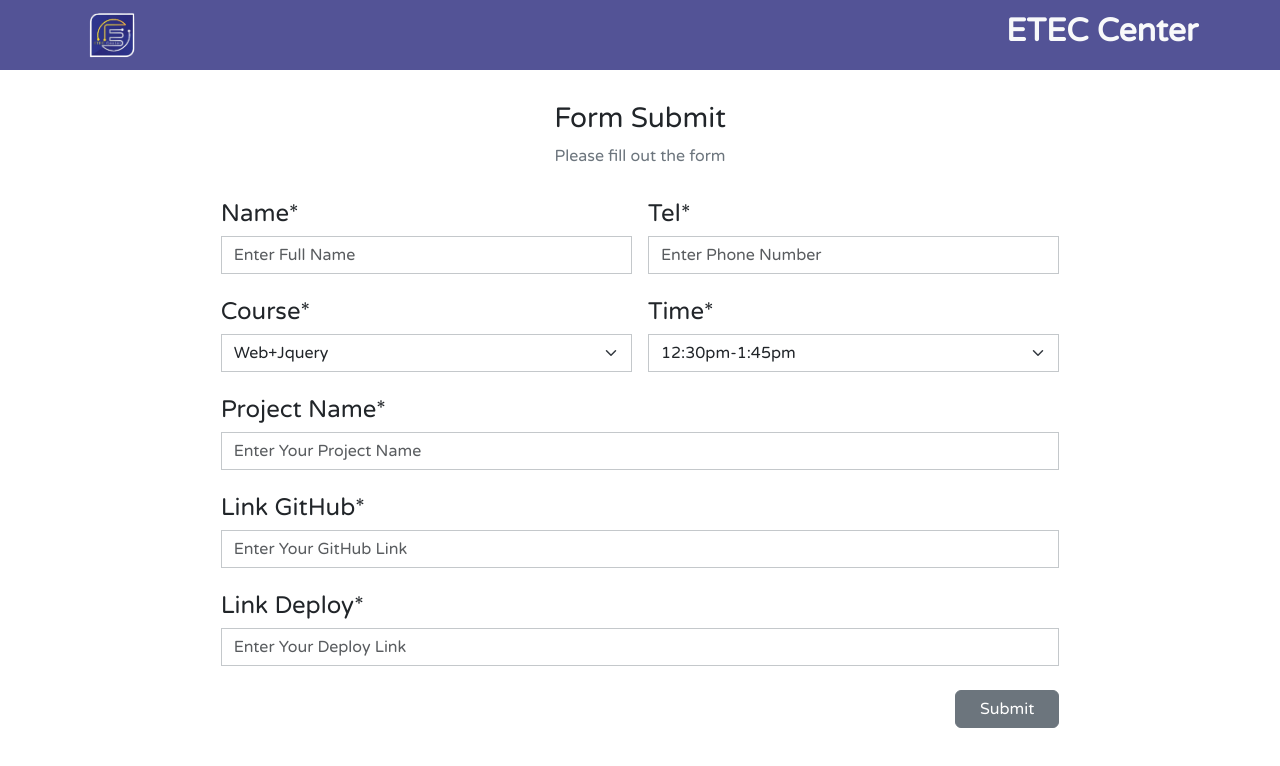
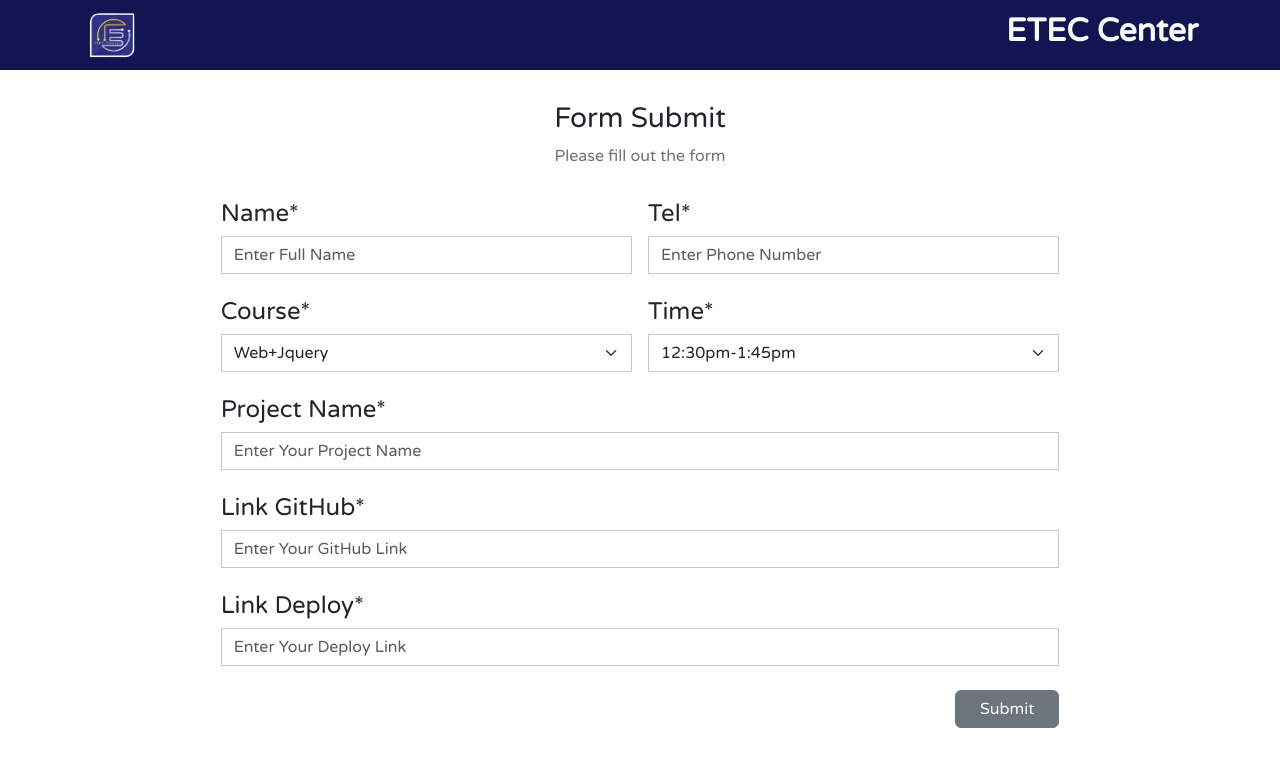
Before and after one commit to KR-ISCOD3/form-submit-project, a Vue app: page / in a window 1280 px wide. Shown: the top 766 px of the page. Built offline with nearby package versions, Linux system fonts and the light colour scheme; a web font is replaced by a local one.

Commit message:
color-update-and-text

```diff
--- a/src/components/NavbarContent.vue
+++ b/src/components/NavbarContent.vue
@@ -19,6 +19,6 @@
 
 <style  scoped>
     .bg-dark-blue{
-        background-color: rgba(21, 21, 112, 0.734);
+        background-color: rgba(4, 7, 71, 0.943);
     }
 </style>
--- a/src/components/Thanks.vue
+++ b/src/components/Thanks.vue
@@ -9,7 +9,7 @@
       </div>
       <h2 class="font-varela fw-bold text-center">Thank for submited!</h2>
       <p class="text-center font-varela">
-        Good luck for you project!😇 <br>
+        Good luck for your project!😇 <br>
      </p>
     </div>
   </div>
```
